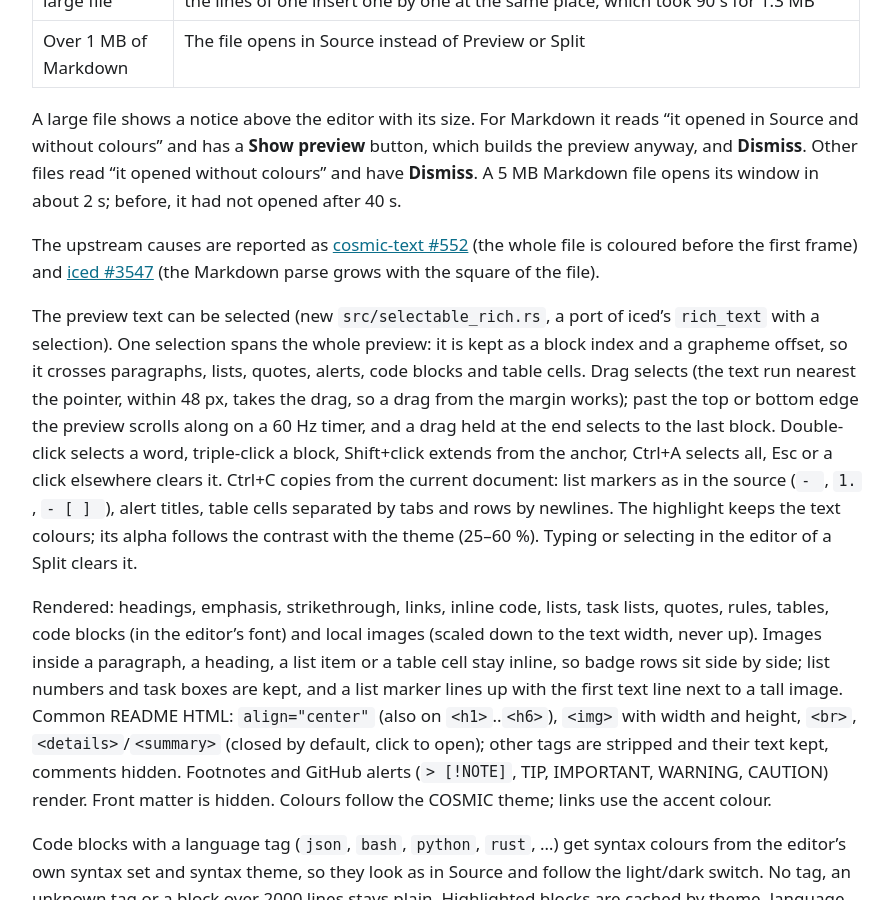
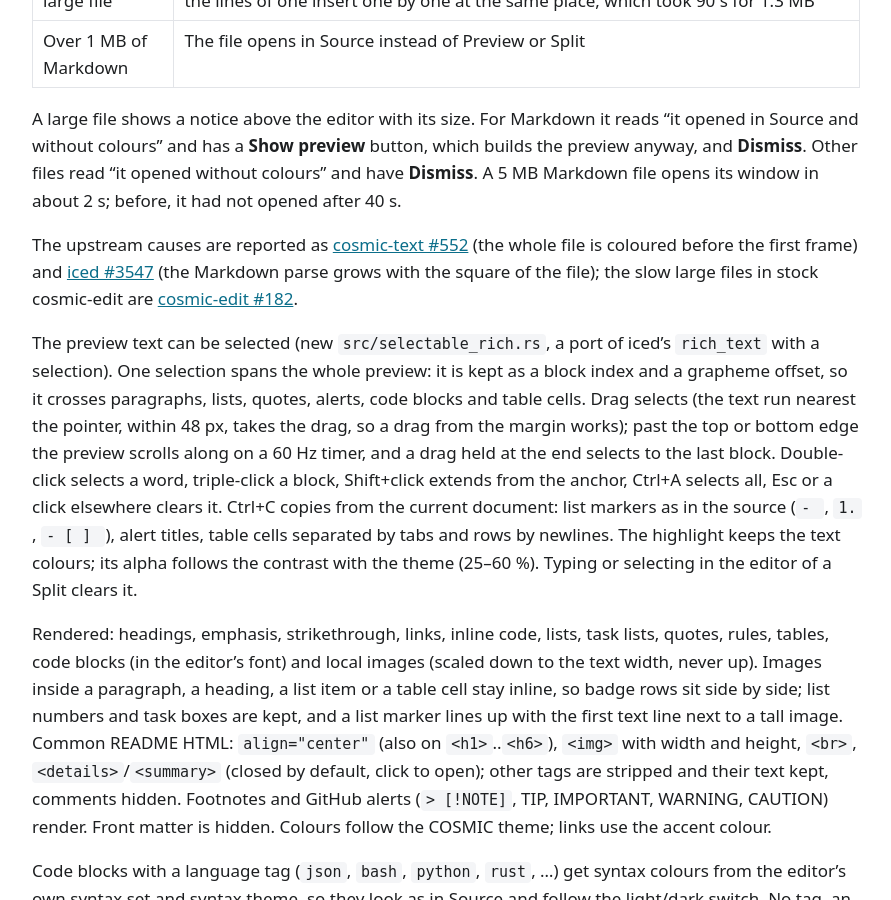
Before and after one commit to jwillmer/cosmic-desktop-extras, a Jekyll site: the page built from docs/text-editor.md, in a window 1280 px wide and 900 px high, scrolled down 2635 px. Shown: the whole window, without its empty margins (194-1085 px from the left). Built offline with Jekyll 4.4.1, drawn with Linux system fonts in a browser that asks for light colours; our own code applies the rules of GitHub Pages for plain Markdown files.

Commit message:
Docs: link the upstream threads for workspace pins and large files
Co-Authored-By: Claude Opus 5.5 <noreply@anthropic.com>

```diff
--- a/docs/text-editor.md
+++ b/docs/text-editor.md
@@ -67,7 +67,8 @@ Markdown file opens its window in about 2 s; before, it had not opened after 40
 The upstream causes are reported as [cosmic-text #552](https://github.com/pop-os/cosmic-text/issues/552)
 (the whole file is coloured before the first frame) and
 [iced #3547](https://github.com/iced-rs/iced/issues/3547) (the Markdown parse grows with the square
-of the file).
+of the file); the slow large files in stock cosmic-edit are
+[cosmic-edit #182](https://github.com/pop-os/cosmic-edit/issues/182).
 
 The preview text can be selected (new `src/selectable_rich.rs`, a port of iced's `rich_text` with a
 selection). One selection spans the whole preview: it is kept as a block index and a grapheme
```
Also changed, not shown: docs/ws-keeper.md (+2 -1 lines), README.md.
